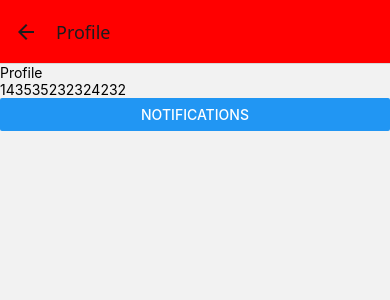
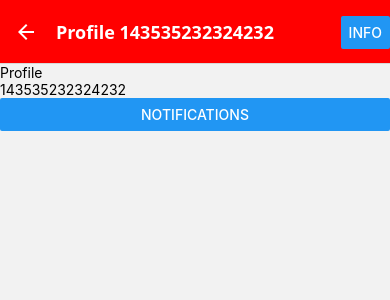
Before and after one commit to suyashpradhan/app-routing, a React Native app: screen / in a window 390 px wide. Both pictures are taken after a click on the button "PROFILE". Shown: the top 300 px of the page. Built offline with nearby package versions, Linux system fonts and the light colour scheme.

Commit message:
minor fixes

```diff
--- a/App.tsx
+++ b/App.tsx
@@ -1,4 +1,4 @@
-import {Text} from "react-native";
+import {Button} from "react-native";
 import {createNativeStackNavigator} from "@react-navigation/native-stack";
 import {NavigationContainer} from "@react-navigation/native";
 import {Home} from "./navigation/screens/Home";
@@ -13,7 +13,14 @@ export default function App() {
            <Stack.Navigator initialRouteName="Home" screenOptions={{headerStyle: {backgroundColor: "red"}}}>
                <Stack.Screen name="Home" component={Home} />
                <Stack.Screen name="Notifications" component={Notifications} />
-               <Stack.Screen name="Profile" component={Profile} />
+               <Stack.Screen name="Profile" component={Profile} options={({route})=>({
+                   title:`Profile ${route.params?.userId}`,
+                   headerRight: () => (
+                       <Button title="Info" onPress={() => alert('This is a button!')}/>
+                   ),
+                   headerTintColor:"white",
+                   headerTitleStyle: {fontWeight:900}
+               })} />
            </Stack.Navigator>
        </NavigationContainer>
     );
--- a/package.json
+++ b/package.json
@@ -21,14 +21,15 @@
     "react-dom": "19.0.0",
     "react-native": "0.79.2",
     "react-native-gesture-handler": "~2.20.2",
+    "react-native-pager-view": "6.5.1",
     "react-native-reanimated": "~3.16.1",
     "react-native-safe-area-context": "4.12.0",
-    "react-native-screens": "~4.1.0",
-    "react-native-pager-view": "6.5.1"
+    "react-native-screens": "~4.1.0"
   },
   "devDependencies": {
     "@babel/core": "^7.25.2",
     "@types/react": "~19.0.10",
+    "prettier": "^3.5.3",
     "typescript": "~5.8.3"
   },
   "private": true
```
Also changed, not shown: types/Product.ts (deleted, +0 -12 lines), 1 other file (tests, documents, lock files or other folders).
